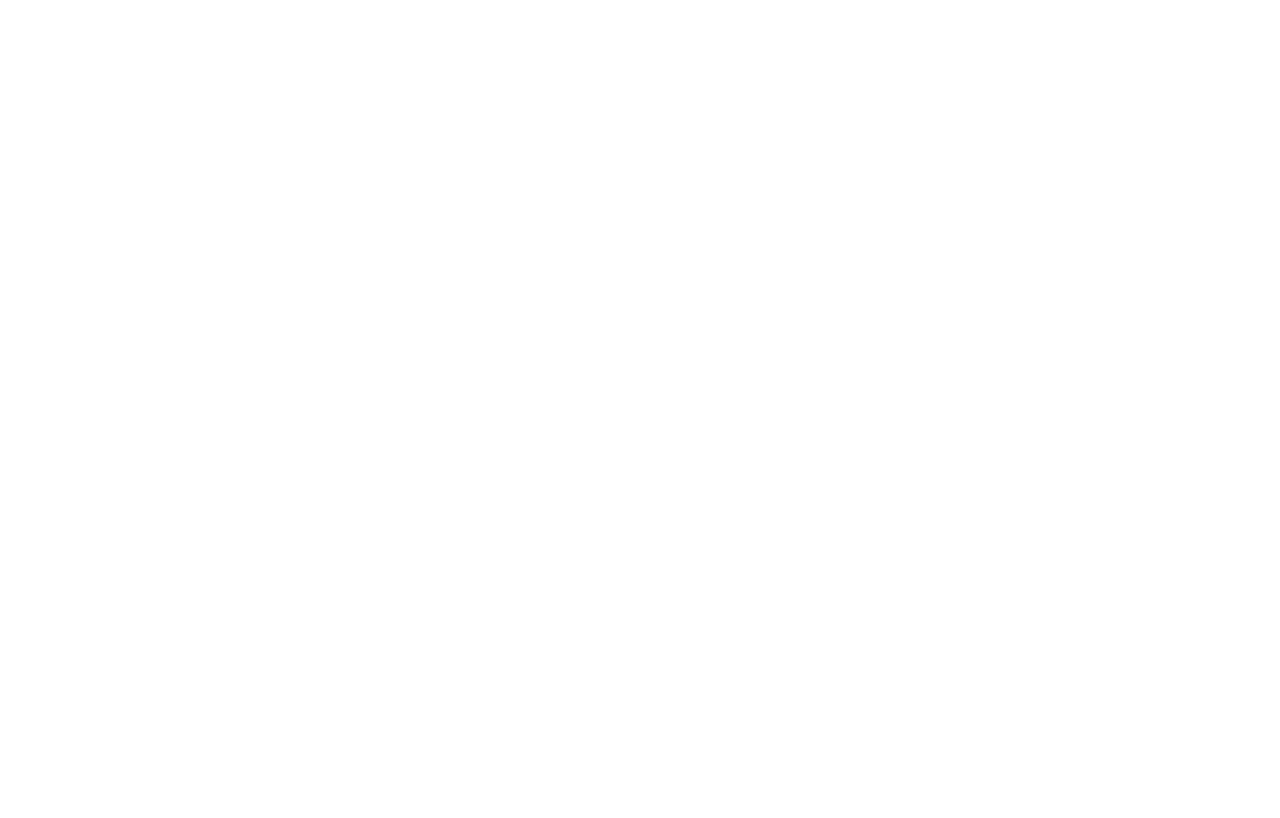
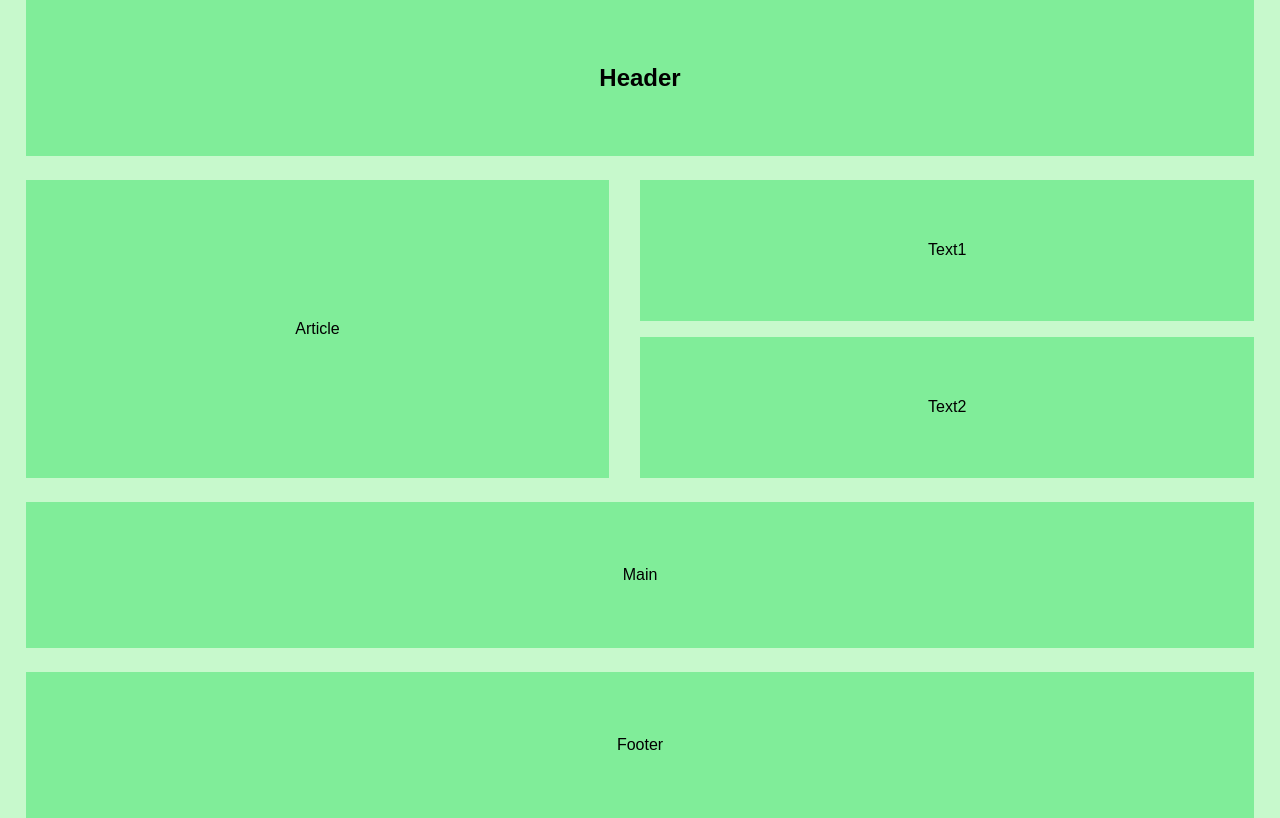
Before and after one commit to NardiZed/HTML-CSS, a plain HTML site: page Grid and flex/index.html in a window 1280 px wide. Drawn offline with Linux system fonts and the light colour scheme.

Commit message:
practiced the grid layout grid layout

```diff
--- a/Grid and flex/index.html
+++ b/Grid and flex/index.html
@@ -7,6 +7,30 @@
     <link rel="stylesheet" href="style.css">
 </head>
 <body>
+    <div class="Container">
+        <div class="Header">
+            Header
+        </div>
+        <div class="Article-main">
+            <div class="Article">
+                Article
+            </div>
+            <div class="Texts">
+                <div class="txt1">
+                    Text1
+                </div>
+                <div class="txt2">
+                    Text2
+                </div>
+            </div>
+        </div>
+        <div class="Main">
+            Main
+        </div>
+        <div class="Footer">
+            Footer
+        </div>
+    </div>
 
 </body>
 </html>
--- a/Grid and flex/style.css
+++ b/Grid and flex/style.css
@@ -0,0 +1,60 @@
+body{
+    margin:0;
+    background-color: #c7f9cc;
+    color:#000000;
+    font-family: Arial, Helvetica, sans-serif;
+}
+.Container{
+    display: grid;
+    gap: 1.5rem;
+}
+.Header{
+    padding: 5%;
+    margin: 0% 2% 0% 2%;
+    background-color: #80ed99;
+    font-weight: bold;
+    font-size: 24px;
+    display: grid;
+    place-items: center;
+}
+.Article-main{
+    display: grid;
+    margin: 0% 2% 0% 2%;
+    grid-template-columns: 50% 50%;
+}
+.Article{
+    display: grid;
+    place-items: center;
+    background-color: #80ed99;
+    margin-right: 5%;
+}
+.Texts{
+    display:grid;
+    gap: 1.0rem;
+}
+.txt1{
+    display: grid;
+    background-color: #80ed99;
+    place-items:center;
+    padding: 10%;
+}
+.txt2{
+    display: grid;
+    background-color: #80ed99;
+    place-items:center;
+    padding: 10%;
+}
+.Main{
+    display: grid;
+    background-color: #80ed99;
+    place-items:center;
+    padding: 5%;
+    margin: 0% 2% 0% 2%;
+}
+.Footer{
+    display: grid;
+    background-color: #80ed99;
+    place-items:center;
+    padding: 5%;
+    margin: 0% 2% 0% 2%;
+}
```
